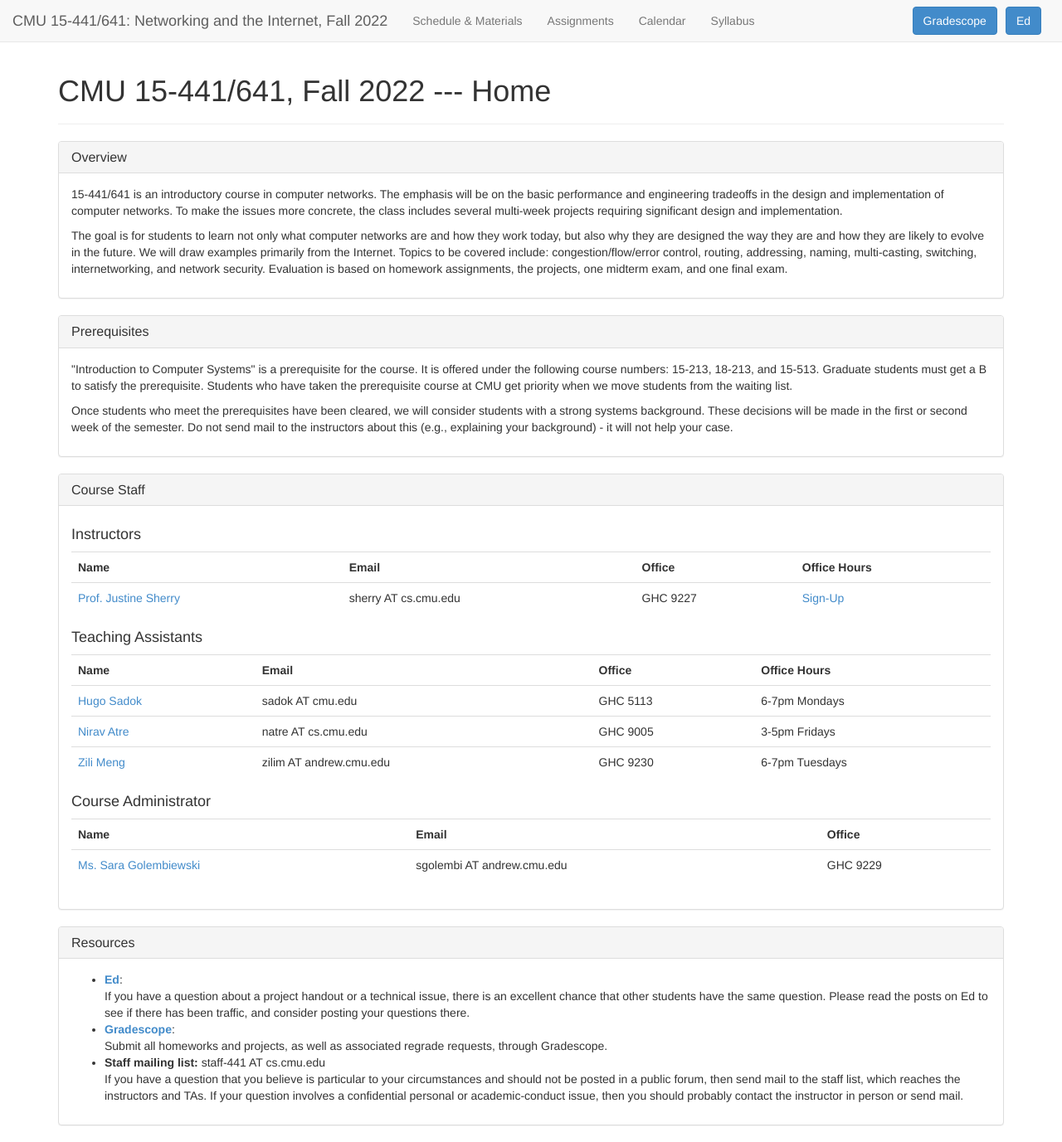
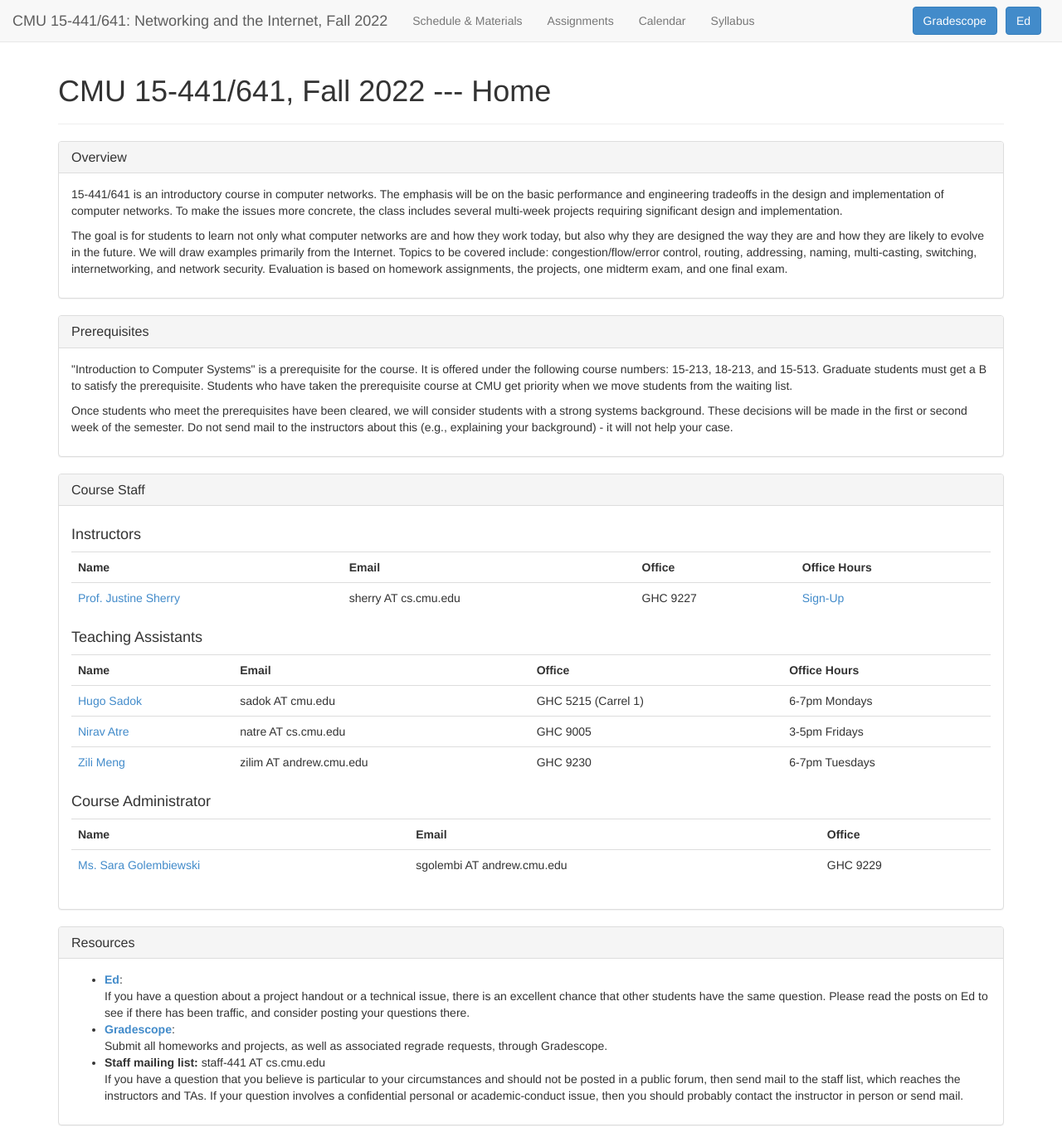
Before and after one commit to computer-networks/fa22, a Jekyll site: the page built from index.html, in a window 1280 px wide and 1377 px high. Shown: the whole window at 83% size. Built offline with Jekyll 4.4.1, drawn with Linux system fonts in a browser that asks for light colours.

Commit message:
Update office hour location for Hugo

```diff
--- a/index.html
+++ b/index.html
@@ -86,7 +86,7 @@ title: CMU 15-441/641, Fall 2022 --- Home
       <tr>
         <td><a href="https://hsadok.com/">Hugo Sadok</a></td>
         <td><span class="email">sadok AT cmu.edu</span></td>
-        <td>GHC 5113</td>
+        <td>GHC 5215 (Carrel 1)</td>
         <td>6-7pm Mondays</td>
       </tr>
 
```
